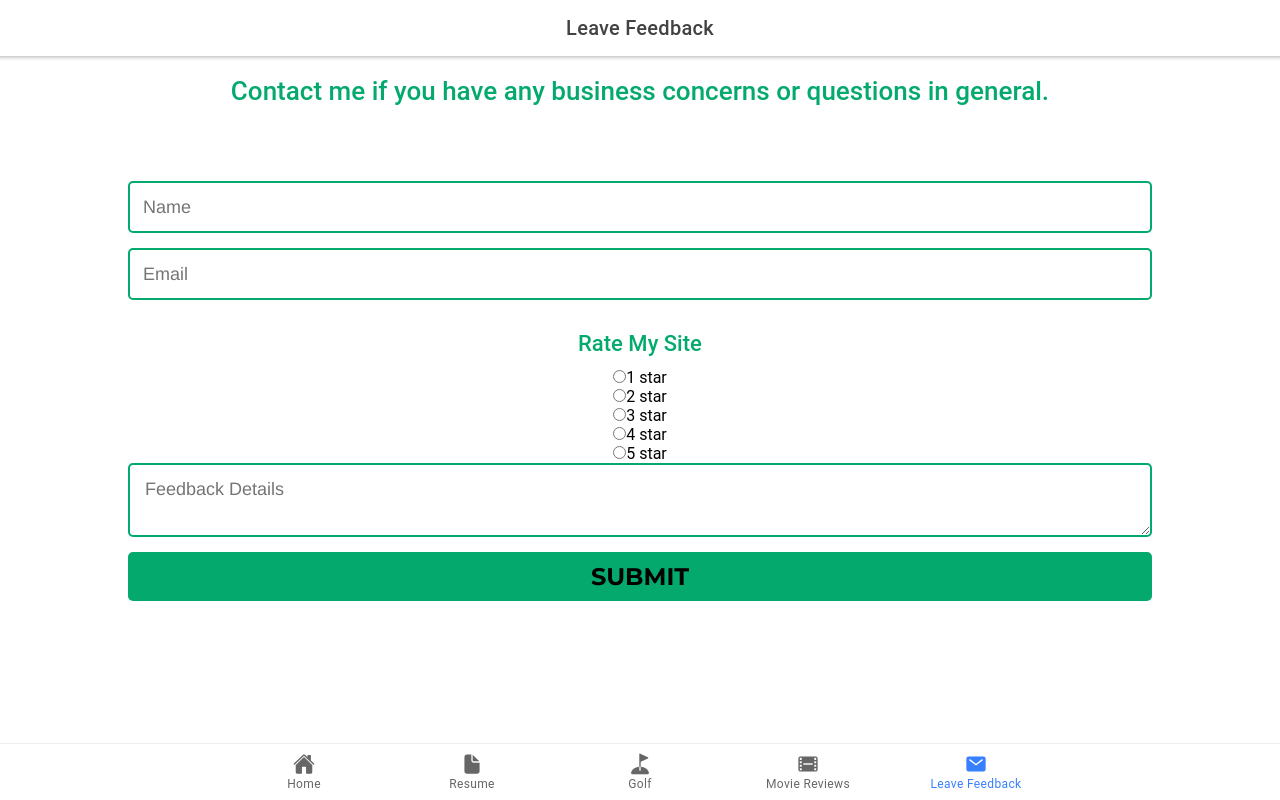
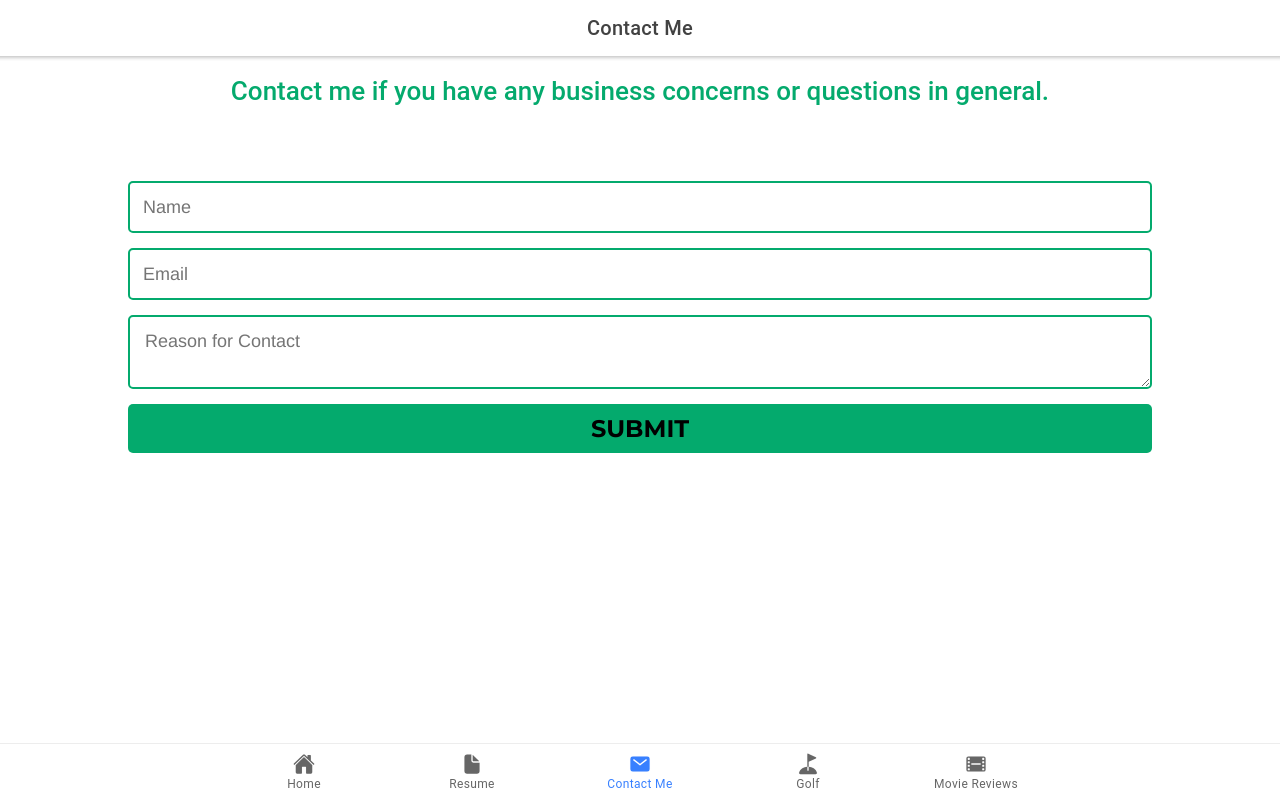
Before and after one commit to nliebers/PersonalSite, a React (Create React App) app in the folder personal-site/: page /ContactMe in a window 1280 px wide. Built offline with nearby package versions, Linux system fonts and the light colour scheme.

Commit message:
Revert pages work

```diff
--- a/personal-site/package.json
+++ b/personal-site/package.json
@@ -1,7 +1,6 @@
 {
   "name": "personal-site",
   "version": "0.0.1",
-  "homepage": "http://nliebers.github.io/PersonalSite/",
   "private": true,
   "dependencies": {
     "@capacitor/app": "4.1.1",
@@ -23,7 +22,6 @@
     "@types/react-native": "^0.71.3",
     "@types/react-router": "^5.1.11",
     "@types/react-router-dom": "^5.1.7",
-    "formik": "^2.2.9",
     "history": "^4.9.0",
     "ionicons": "^6.0.3",
     "react": "^18.2.0",
@@ -51,9 +49,7 @@
     "start": "react-scripts start",
     "build": "react-scripts build",
     "test": "react-scripts test --transformIgnorePatterns 'node_modules/(?!(@ionic/react|@ionic/react-router|@ionic/core|@stencil/core|ionicons)/)'",
-    "eject": "react-scripts eject",
-    "predeploy": "npm run build",
-    "deploy": "gh-pages -d build"
+    "eject": "react-scripts eject"
   },
   "eslintConfig": {
     "extends": [
--- a/personal-site/src/App.tsx
+++ b/personal-site/src/App.tsx
@@ -49,14 +49,14 @@ const App: React.FC = () => (
           <Route exact path="/Resume">
             <Resume />
           </Route>
+          <Route path="/ContactMe">
+            <ContactMe />
+          </Route>
           <Route path="/Golf">
             <Golf />
           </Route>
           <Route path="/Movie">
             <Movie />
-          </Route>
-          <Route path="/ContactMe">
-            <ContactMe />
           </Route>
           <Route exact path="/">
             <Redirect to="/Home" />
@@ -71,6 +71,10 @@ const App: React.FC = () => (
             <IonIcon aria-hidden="true" icon={document} />
             <IonLabel>Resume</IonLabel>
           </IonTabButton>
+          <IonTabButton tab="ContactMe" href="/ContactMe">
+            <IonIcon aria-hidden="true" icon={mail} />
+            <IonLabel>Contact Me</IonLabel>
+          </IonTabButton>
           <IonTabButton tab="Golf" href="/Golf">
             <IonIcon aria-hidden="true" icon={golf} />
             <IonLabel>Golf</IonLabel>
@@ -79,10 +83,6 @@ const App: React.FC = () => (
             <IonIcon aria-hidden="true" icon={film} />
             <IonLabel>Movie Reviews</IonLabel>
           </IonTabButton>
-          <IonTabButton tab="ContactMe" href="/ContactMe">
-            <IonIcon aria-hidden="true" icon={mail} />
-            <IonLabel>Leave Feedback</IonLabel>
-          </IonTabButton>
         </IonTabBar>
       </IonTabs>
     </IonReactRouter>
--- a/personal-site/src/components/ContactForm.css
+++ b/personal-site/src/components/ContactForm.css
@@ -4,7 +4,7 @@ body { background:rgb(30,30,40); }
 form { padding-top: 5%; padding-left: 10%; padding-right: 10%;}
 
 .feedback-input {
-  color:white;
+  color:black;
   font-family: Helvetica, Arial, sans-serif;
   font-weight:500;
   font-size: 18px;
--- a/personal-site/src/components/ContactForm.tsx
+++ b/personal-site/src/components/ContactForm.tsx
@@ -1,76 +1,16 @@
 import './ContactForm.css'
-import { useFormik } from 'formik';
-
 
 const ContactForm = () => {
-  let words = 0;
-  const validate = (values: any) => {
-    const errors = {}
-
-    if (!values.email) {
-      formik.errors.email = 'Required'
-    } else if (!/^[A-Z0-9._%+-]+@[A-Z0-9.-]+\.[A-Z]{2,4}$/i.test(values.email)) {
-      formik.errors.email = 'Invalid email address'
-    }
-
-    return errors
-  }
-
-  const formik = useFormik({
-    initialValues: {
-      email: '',
-    },
-    validate,
-    onSubmit: (values) => {
-      alert(JSON.stringify(values, null, 2))
-    },
-  })
-
-  const updateWordCounter = () => {
-    const newWords = (document.getElementById('feedbackText') as HTMLInputElement).value;
-    if (newWords){
-      words += newWords.split(" ").length;
-    }
-  }
-
-  const alertWordsEnter = () => {
-    alert('Characters entered in feedback area ' + words);
-  }
-
   return (
     <div>
         <div>
             <h1>Contact me if you have any business concerns or questions in general.</h1>
         </div>
         <div className="formContainer">
-            <form onSubmit={alertWordsEnter}>
+            <form>
                 <input name="name" type="text" className="feedback-input" placeholder="Name" />
-                <input className="feedback-input" type="email" name="email" id="email" placeholder="Email"
-            onChange={formik.handleChange} onBlur={formik.handleBlur} value={formik.values.email} />
-                <div>
-                  <h3>Rate My Site</h3>
-                  <div>
-                    <input type="radio" id="1" name="drone" value="1 star"/>
-                    <label>1 star</label>
-                  </div>
-                  <div>
-                    <input type="radio" id="2" name="drone" value="2 star"/>
-                    <label>2 star</label>
-                  </div>
-                  <div>
-                    <input type="radio" id="3" name="drone" value="3 star"/>
-                    <label>3 star</label>
-                  </div>
-                  <div>
-                    <input type="radio" id="4" name="drone" value="4 star"/>
-                    <label>4 star</label>
-                  </div>
-                  <div>
-                    <input type="radio" id="louie" name="drone" value="5 star"/>
-                    <label>5 star</label>
-                  </div>
-                </div>
-                <textarea name="text" className="feedback-input" placeholder="Feedback Details" id="feedbackText" onChange={updateWordCounter}></textarea>
+                <input name="email" type="text" className="feedback-input" placeholder="Email" />
+                <textarea name="text" className="feedback-input" placeholder="Reason for Contact"></textarea>
                 <input type="submit" value="SUBMIT"/>
             </form>
         </div>
--- a/personal-site/src/pages/ContactMe.tsx
+++ b/personal-site/src/pages/ContactMe.tsx
@@ -1,4 +1,5 @@
 import { IonContent, IonHeader, IonPage, IonTitle, IonToolbar } from '@ionic/react';
+import './ContactMe.css';
 import ContactForm from '../components/ContactForm';
 
 const ContactMe: React.FC = () => {
@@ -6,7 +7,7 @@ const ContactMe: React.FC = () => {
     <IonPage>
       <IonHeader>
         <IonToolbar>
-          <IonTitle>Leave Feedback</IonTitle>
+          <IonTitle>Contact Me</IonTitle>
         </IonToolbar>
       </IonHeader>
       <IonContent fullscreen>
```
Also changed, not shown: personal-site/src/pages/ContactMe.css (added), 2 other files (tests, documents, lock files or other folders).
